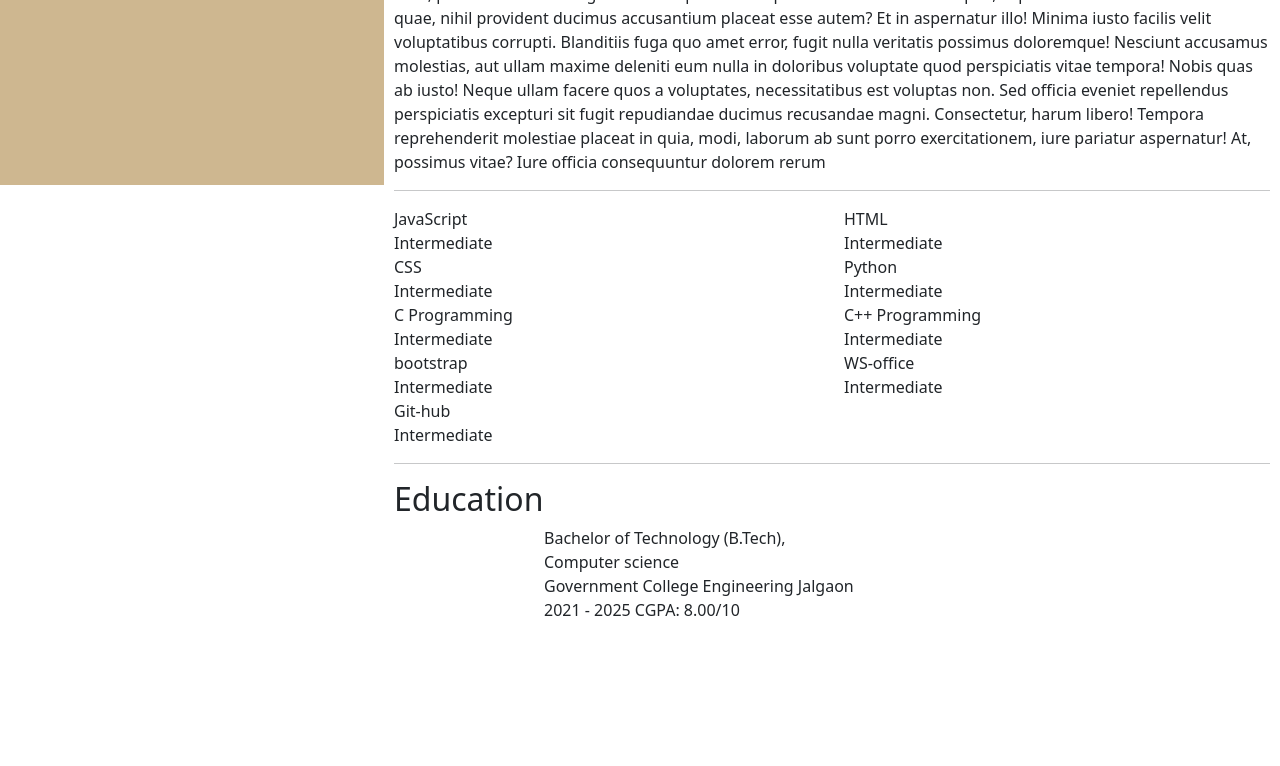
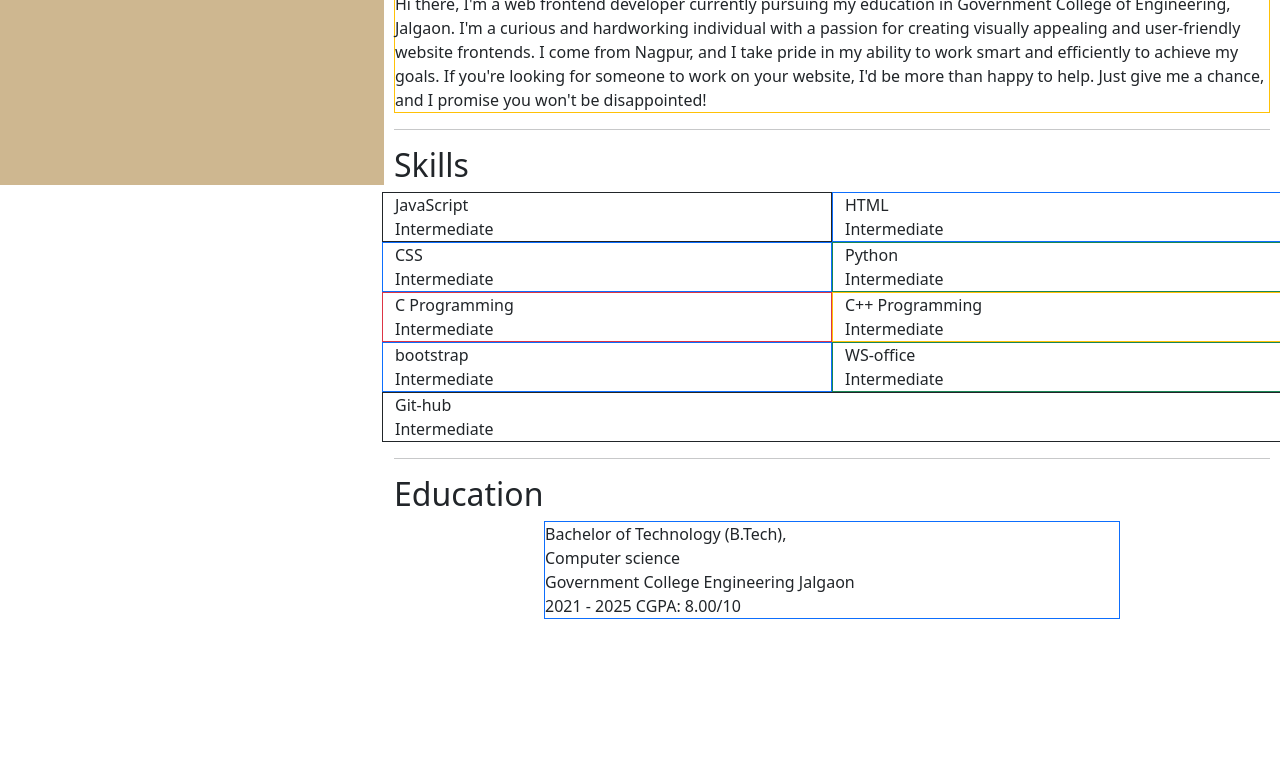
Before and after one commit to tejsss1/tejas-potfolio, a plain HTML site: page index.html in a window 1280 px wide. Shown: the part 615-1381 px from the top of the page. Drawn offline with nearby package versions, Linux system fonts and the light colour scheme.

Commit message:
Update index.html

```diff
--- a/index.html
+++ b/index.html
@@ -1,4 +1,3 @@
-
 <!DOCTYPE html>
 <html lang="en">
   <head>
@@ -30,64 +29,92 @@
       <h2>Hover over the image to my Name.</h2>
 
       <div class="container">
-        <img
-          src="tejas.jpg"
-          alt="Avatar"
-          class="image"
-          style="width: 100%"
-        />
+        <img src="tejas.jpg" alt="Avatar" class="image" style="width: 100%" />
         <div class="middle">
           <div class="text">Hi there I am Tejas</div>
         </div>
       </div>
-
+<hr>
       <div id="About">
         <h2>ABOUT ME</h2>
-        <p>
-          Lorem ipsum dolor sit amet consectetur adipisicing elit. Voluptate, in
-          vitae omnis quos minima totam, illum porro eum, possimus esse sit fugit
-          odio! Perspiciatis voluptatem molestiae sint aliquid, cupiditate
-          laborum? Vero libero quae, nihil provident ducimus accusantium placeat
-          esse autem? Et in aspernatur illo! Minima iusto facilis velit
-          voluptatibus corrupti. Blanditiis fuga quo amet error, fugit nulla
-          veritatis possimus doloremque! Nesciunt accusamus molestias, aut ullam
-          maxime deleniti eum nulla in doloribus voluptate quod perspiciatis vitae
-          tempora! Nobis quas ab iusto! Neque ullam facere quos a voluptates,
-          necessitatibus est voluptas non. Sed officia eveniet repellendus
-          perspiciatis excepturi sit fugit repudiandae ducimus recusandae magni.
-          Consectetur, harum libero! Tempora reprehenderit molestiae placeat in
-          quia, modi, laborum ab sunt porro exercitationem, iure pariatur
-          aspernatur! At, possimus vitae? Iure officia consequuntur dolorem rerum
+        <p class="border border-warning">
+          Hi there, I'm a web frontend developer currently pursuing my education
+          in Government College of Engineering, Jalgaon. I'm a curious and
+          hardworking individual with a passion for creating visually appealing
+          and user-friendly website frontends. I come from Nagpur, and I take
+          pride in my ability to work smart and efficiently to achieve my goals.
+          If you're looking for someone to work on your website, I'd be more
+          than happy to help. Just give me a chance, and I promise you won't be
+          disappointed!
         </p>
-      </div><hr>
-       <div id="Skills">
+      </div>
+      <hr />
+      <div id="Skills">
+       <h2>Skills</h2>
         <div class="row">
-          <div class="column">JavaScript <br> Intermediate</div>
-          <div class="column">HTML <br> Intermediate</div>
-          <div class="column">CSS <br>Intermediate</div>
-         <div class="column"> Python <br> Intermediate</div>
-         <div class="column">C Programming <br>       Intermediate </div>
-         <div class="column">C++ Programming <br> Intermediate</div>
-         <div class="column">bootstrap <br> Intermediate</div>
-         <div class="column">WS-office <br>       Intermediate </div>
-         <div class="column">Git-hub <br> Intermediate</div>
+          <div class="column border border-dark">
+            JavaScript <br />
+            Intermediate
+          </div>
+          <div class="column border border-primary">
+            HTML <br />
+            Intermediate
+          </div>
+          <div class="column border border-primary">CSS <br />Intermediate</div>
+          <div class="column border border-success">
+            Python <br />
+            Intermediate
+          </div>
+          <div class="column border border-danger">
+            C Programming <br />
+            Intermediate
+          </div>
+          <div class="column border border-warning">
+            C++ Programming <br />
+            Intermediate
+          </div>
+          <div class="column column border border-primary">
+            bootstrap <br />
+            Intermediate
+          </div>
+          <div class="column column border border-success">
+            WS-office <br />
+            Intermediate
+          </div>
+          <div class="column column border border-dark">
+            Git-hub <br />
+            Intermediate
+          </div>
         </div>
-       </div><hr>
-       <div id="Education">
+      </div>
+      <hr />
+      <div id="Education">
         <h2>Education</h2>
-        <p style="margin: 150px;margin-top: 0;">Bachelor of Technology (B.Tech), <br>
-          Computer science <br>
-         Government College Engineering Jalgaon <br>
-         2021 - 2025 CGPA: 8.00/10</p>
-         <p style="margin: 150px;margin-top: 5px;">Senior Secondary (XII), <br> Science Baba <br>
-          Nanak College Year of completion: 2021 <br>
-          CGPA: 7.00/10 </p>
-       </div>
+        <p style="margin: 150px; margin-top: 0" class="column border border-primary">
+          Bachelor of Technology (B.Tech), <br />
+          Computer science <br />
+          Government College Engineering Jalgaon <br />
+          2021 - 2025 CGPA: 8.00/10
+        </p>
+        <p style="margin: 150px; margin-top: 5px" class="column border border-primary">
+          Senior Secondary (XII), <br />
+          Science Baba <br />
+          Nanak College Year of completion: 2021 <br />
+          CGPA: 7.00/10
+        </p>
+      </div>
+
+     <div id="Contact">
+      <div class="container">
+        <h1 style="padding-left: 0px;">Contacts</h1>
+        <div class="row">
+
+          <div class="col">Email Id: tejascoderr@gmail.com</div>
+          <div class="col">Phone No.:8856903816</div>
+        </div>
+      </div>
+     </div>
     </div>
-
-
   </body>
 </html>
 =======
-
->>>>>>> 32f69b444e4eacb9607ea59dde79a430adb51ac8
```
